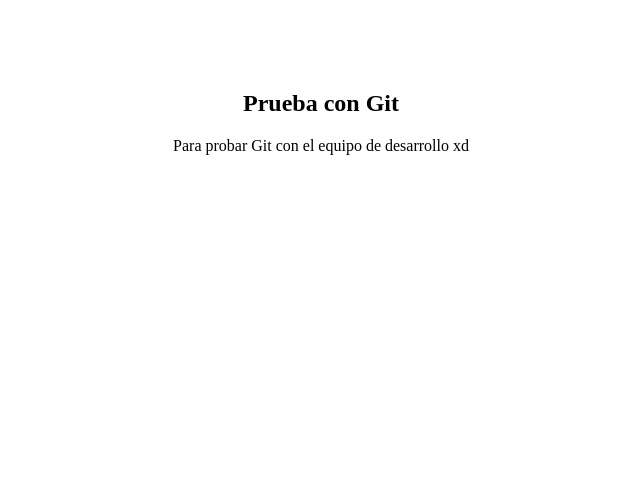
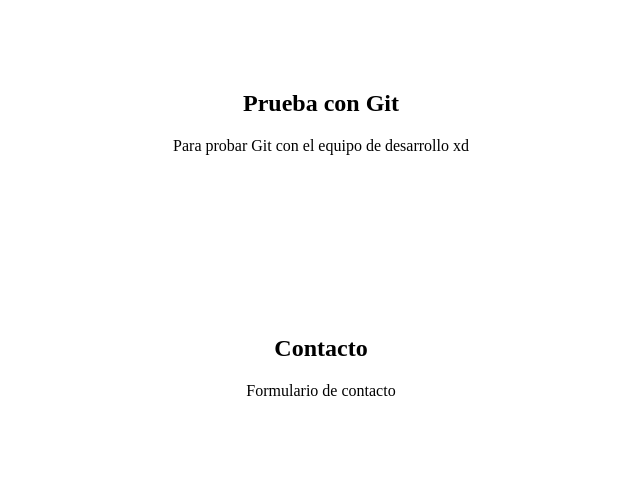
Before and after one commit to Puyaca/team-git-test-blog, a plain HTML site: page index.html in a window 1280 px wide. Shown: the whole page, without its empty margins (319-959 px from the left). Drawn offline with Linux system fonts and the light colour scheme.

Commit message:
Contacto agregado

```diff
--- a/index.html
+++ b/index.html
@@ -14,6 +14,10 @@
       <h1 class="title">Prueba con Git</h1>
       <p class="intro">Para probar Git con el equipo de desarrollo xd</p>
     </section>
+    <section class="presentation">
+      <h1 class="title">Contacto</h1>
+      <p class="intro">Formulario de contacto</p>
+    </section>
   </main>
 </body>
 
```
